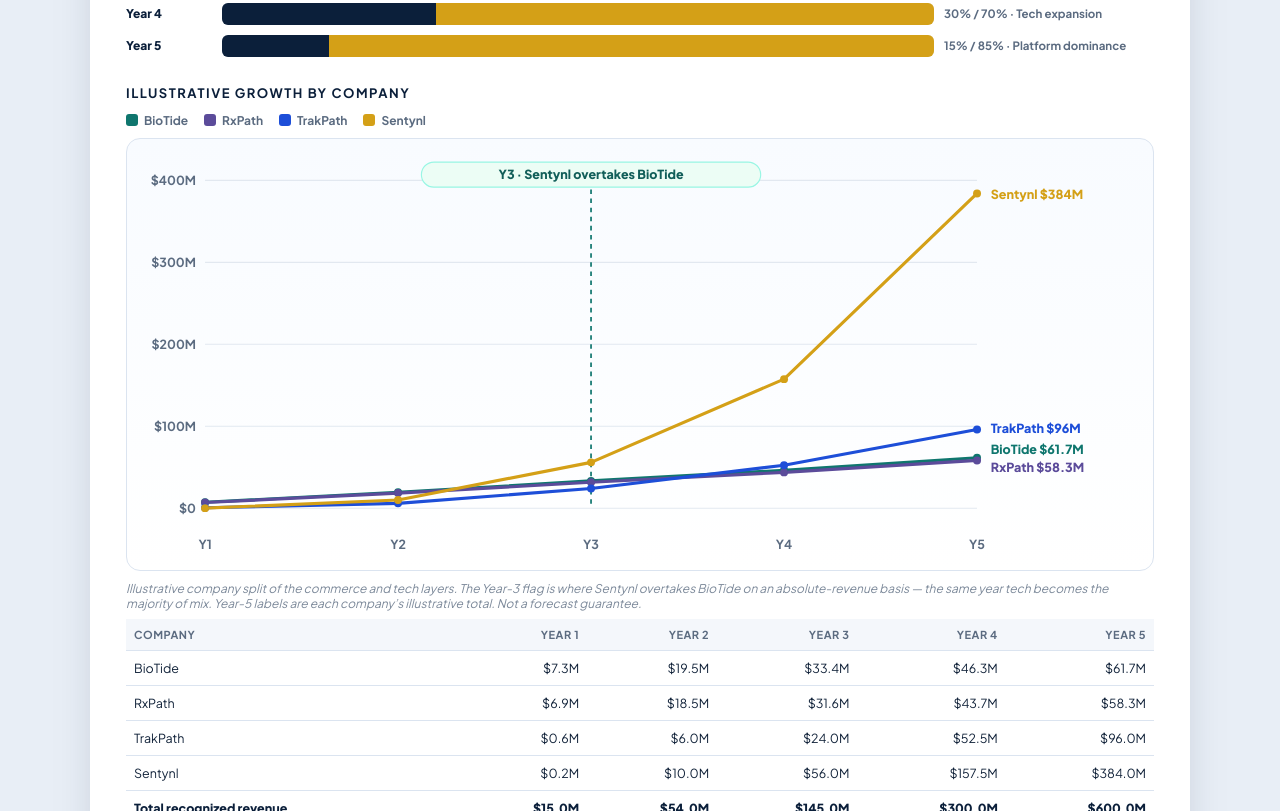
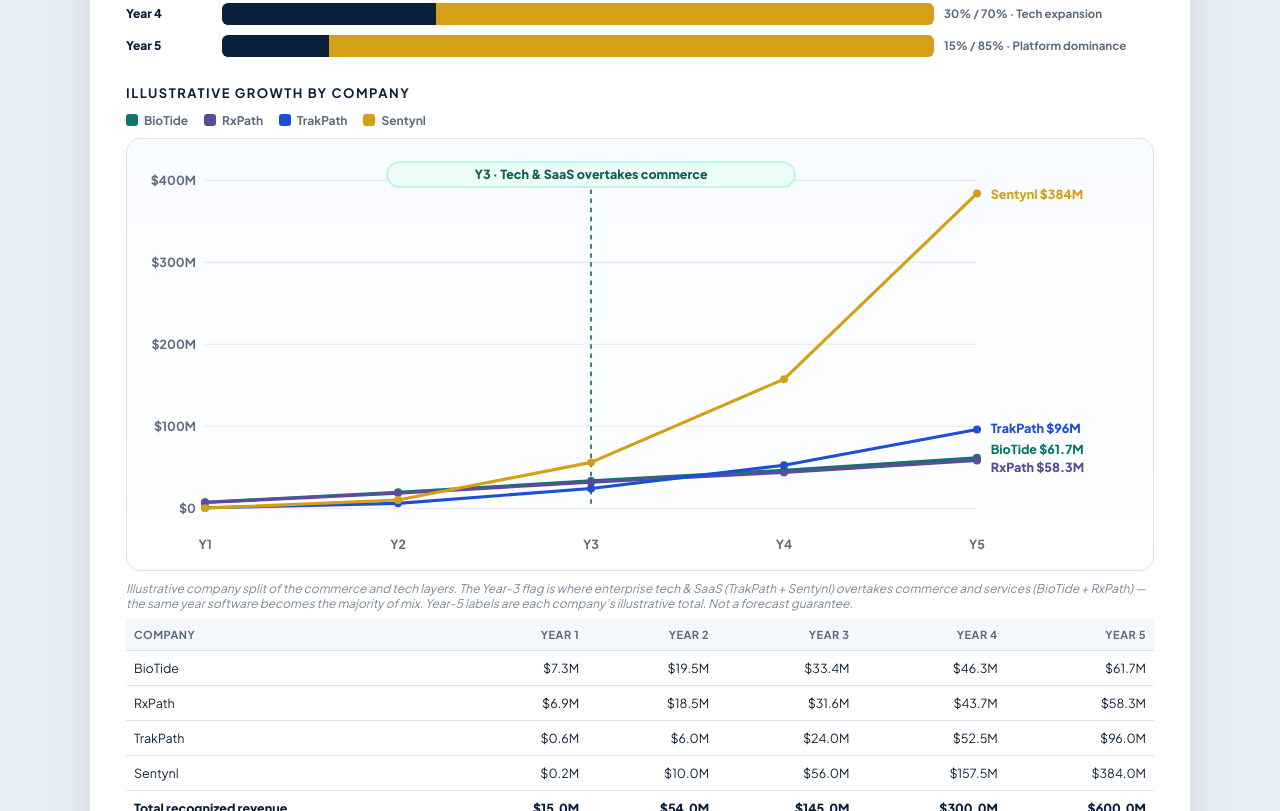
Before and after one commit to Sentynl-io/mijory-deck, a website: page brief/4.html in a window 1280 px wide. Shown: the part 464-1275 px from the top of the page. Drawn offline with Linux system fonts and the light colour scheme.

Commit message:
update break

```diff
--- a/brief/4.html
+++ b/brief/4.html
@@ -60,8 +60,8 @@
                 <text class="axis" x="566.5" y="348" text-anchor="middle">Y4</text>
                 <text class="axis" x="736" y="348" text-anchor="middle">Y5</text>
                 <line class="flag-line" x1="397" y1="24" x2="397" y2="312"/>
-                <rect x="248" y="8" width="298" height="22" rx="11" fill="#ecfdf5" stroke="#99f6e4"/>
-                <text class="flag-label" x="397" y="23" text-anchor="middle">Y3 · Sentynl overtakes BioTide</text>
+                <rect x="218" y="8" width="358" height="22" rx="11" fill="#ecfdf5" stroke="#99f6e4"/>
+                <text class="flag-label" x="397" y="23" text-anchor="middle">Y3 · Tech &amp; SaaS overtakes commerce</text>
                 <polyline class="line" stroke="#0f766e" points="58.0,306.7 227.5,298.0 397.0,288.0 566.5,278.7 736.0,267.6"/>
                 <polyline class="line" stroke="#5b4b9a" points="58.0,307.0 227.5,298.7 397.0,289.2 566.5,280.5 736.0,270.0"/>
                 <polyline class="line" stroke="#1d4ed8" points="58.0,311.6 227.5,307.7 397.0,294.7 566.5,274.2 736.0,242.9"/>
@@ -76,7 +76,7 @@
                 <text class="end-label" x="748" y="280" fill="#5b4b9a">RxPath $58.3M</text>
             </svg>
         </div>
-        <p class="note">Illustrative company split of the commerce and tech layers. The Year-3 flag is where Sentynl overtakes BioTide on an absolute-revenue basis — the same year tech becomes the majority of mix. Year-5 labels are each company’s illustrative total. Not a forecast guarantee.</p>
+        <p class="note">Illustrative company split of the commerce and tech layers. The Year-3 flag is where enterprise tech &amp; SaaS (TrakPath + Sentynl) overtakes commerce and services (BioTide + RxPath) — the same year software becomes the majority of mix. Year-5 labels are each company’s illustrative total. Not a forecast guarantee.</p>
         <div class="table-scroll">
             <table>
                 <thead>
```
